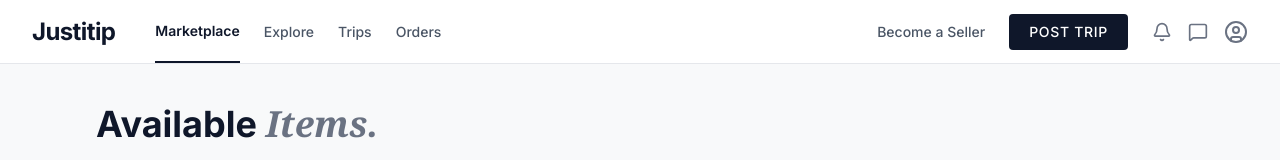
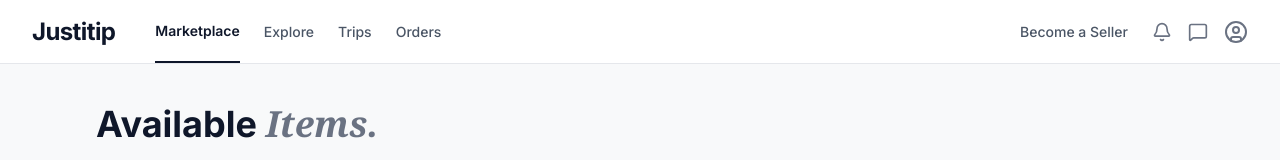
Before and after one commit to JellyVin26/Justitip, a Next.js app in the folder jastip-frontend/: page /marketplace in a window 1280 px wide. Shown: the top 160 px of the page. Built offline with nearby package versions, Linux system fonts and the light colour scheme.

Commit message:
Hide POST TRIP button on buyer pages

```diff
--- a/jastip-frontend/src/components/Navbar.tsx
+++ b/jastip-frontend/src/components/Navbar.tsx
@@ -28,9 +28,11 @@ export default function Navbar() {
         <Link href="/seller" className="text-sm font-medium text-gray-600 hover:text-brand-navy smooth-hover">
           Become a Seller
         </Link>
-        <button className="bg-brand-navy text-white px-5 py-2 rounded font-medium text-sm hover:bg-gray-800 smooth-hover tracking-wider">
-          POST TRIP
-        </button>
+        {pathname?.includes('/seller') && (
+          <button className="bg-brand-navy text-white px-5 py-2 rounded font-medium text-sm hover:bg-gray-800 smooth-hover tracking-wider">
+            POST TRIP
+          </button>
+        )}
         <div className="flex items-center gap-4 text-gray-500">
           <Bell className="w-5 h-5 cursor-pointer hover:text-brand-navy smooth-hover" />
           <MessageSquare className="w-5 h-5 cursor-pointer hover:text-brand-navy smooth-hover" />
```
